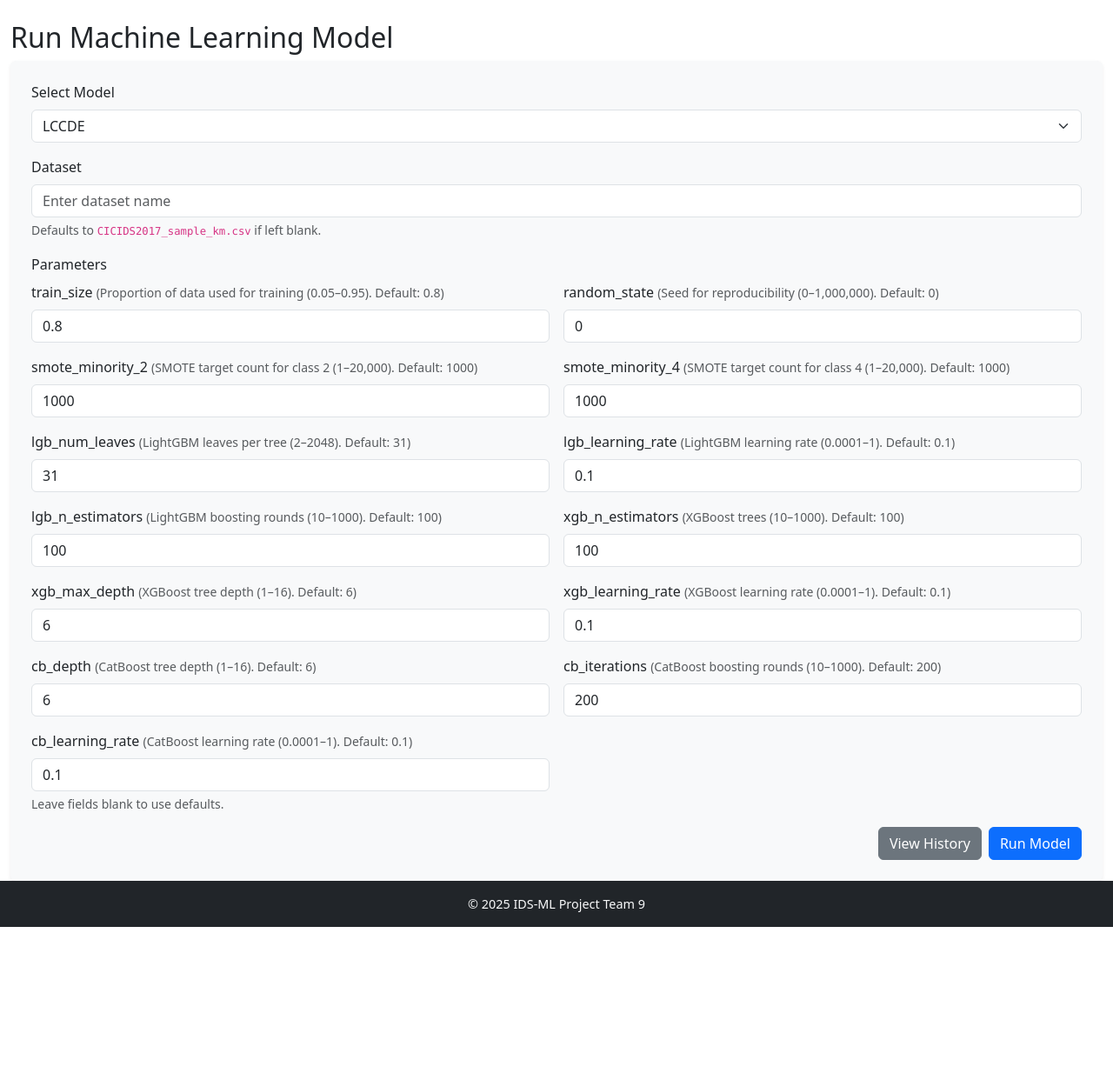
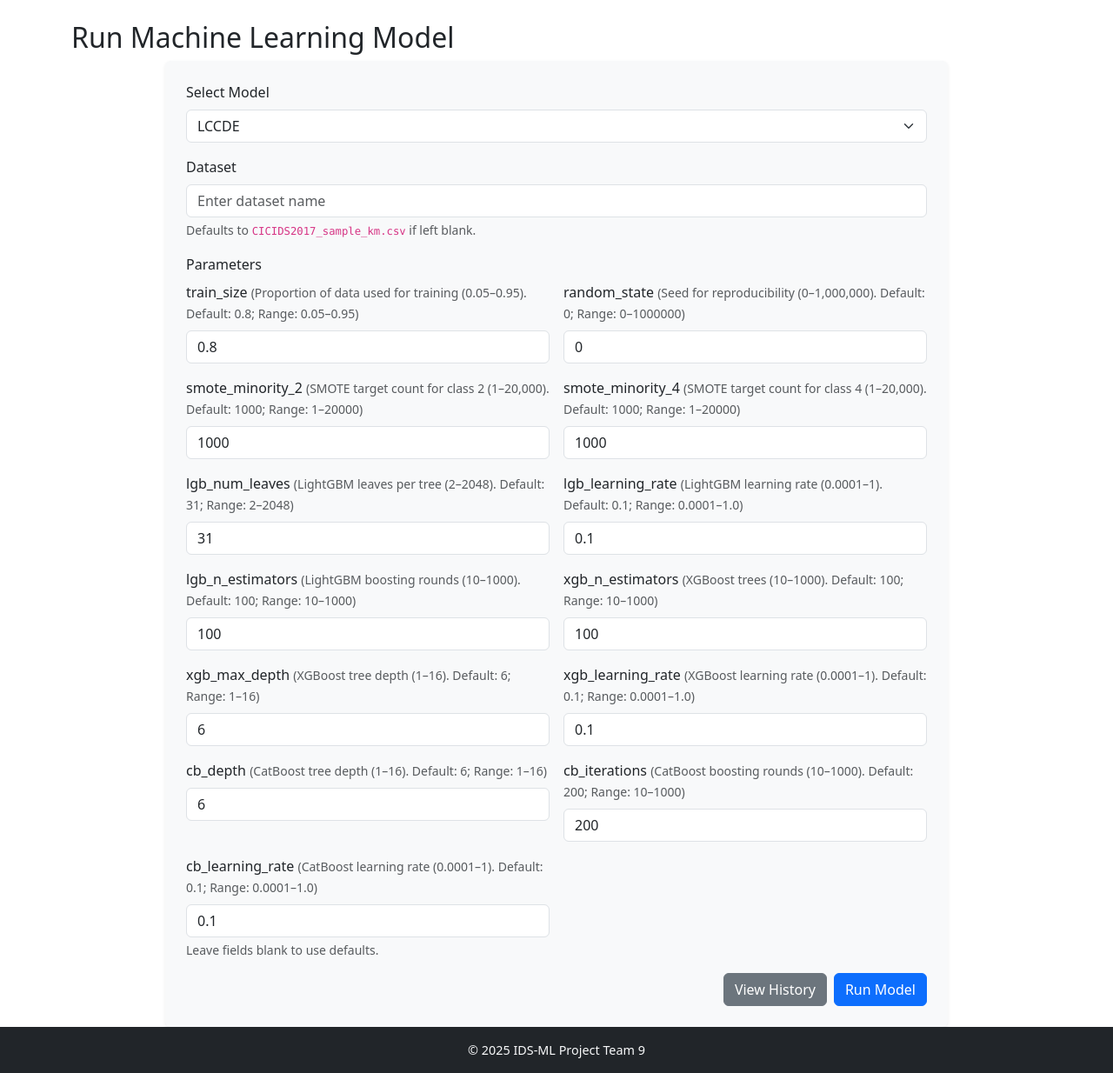
Before and after one commit to sananchaudhry/Development-Environment-for-IDS, a Flask app: page /run in a window 1280 px wide. Shown: the part 56-1290 px from the top of the page at 87% size. Before the commit the page ends 1122 px from the top, so only its background shows below. Run offline with Flask 3, Linux system fonts and the light colour scheme.

Commit message:
Adjust form layout and clarify parameter ranges

```diff
--- a/app.py
+++ b/app.py
@@ -21,6 +21,7 @@ LCCDE_PARAM_SCHEMA = {
         "default": 0.8,
         "min": 0.05,
         "max": 0.95,
+        "step": 0.01,
         "help": "Proportion of data used for training (0.05–0.95).",
     },
     "random_state": {
@@ -56,6 +57,7 @@ LCCDE_PARAM_SCHEMA = {
         "default": 0.1,
         "min": 0.0001,
         "max": 1.0,
+        "step": 0.0001,
         "help": "LightGBM learning rate (0.0001–1).",
     },
     "lgb_n_estimators": {
@@ -84,6 +86,7 @@ LCCDE_PARAM_SCHEMA = {
         "default": 0.1,
         "min": 0.0001,
         "max": 1.0,
+        "step": 0.0001,
         "help": "XGBoost learning rate (0.0001–1).",
     },
     "cb_depth": {
@@ -105,6 +108,7 @@ LCCDE_PARAM_SCHEMA = {
         "default": 0.1,
         "min": 0.0001,
         "max": 1.0,
+        "step": 0.0001,
         "help": "CatBoost learning rate (0.0001–1).",
     },
 }
--- a/static/css/style.css
+++ b/static/css/style.css
@@ -10,8 +10,8 @@ h2 {
 }
 
 form {
-  max-width: none;
-  margin: 0;
+  max-width: 900px;
+  margin: 0 auto;
 }
 
 .figure-thumb {
--- a/templates/base.html
+++ b/templates/base.html
@@ -18,7 +18,7 @@
     </div>
   </nav>
 
-  <div class="container-fluid mt-4 text-start">
+  <div class="container mt-4 text-start">
     {% with messages = get_flashed_messages(with_categories=true) %}
       {% if messages %}
         {% for category, message in messages %}
--- a/templates/run_model.html
+++ b/templates/run_model.html
@@ -42,13 +42,13 @@
       <div class="col">
         <label class="form-label">{{ key }}
           <span class="text-muted small">
-            ({{ schema.help if schema.help else '' }} Default: {{ defaults[key] }})
+            ({{ schema.help if schema.help else '' }} Default: {{ defaults[key] }}{% if schema.min is defined %}; Range: {{ schema.min }}–{{ schema.max if schema.max is defined else '∞' }}{% endif %})
           </span>
         </label>
         {% set is_float = schema.type == float %}
         <input
           type="number"
-          step="{% if is_float %}any{% else %}1{% endif %}"
+          step="{{ schema.step if schema.step is defined else ('any' if is_float else 1) }}"
           class="form-control"
           name="{{ key }}"
           value="{{ param_values[key] }}"
```
